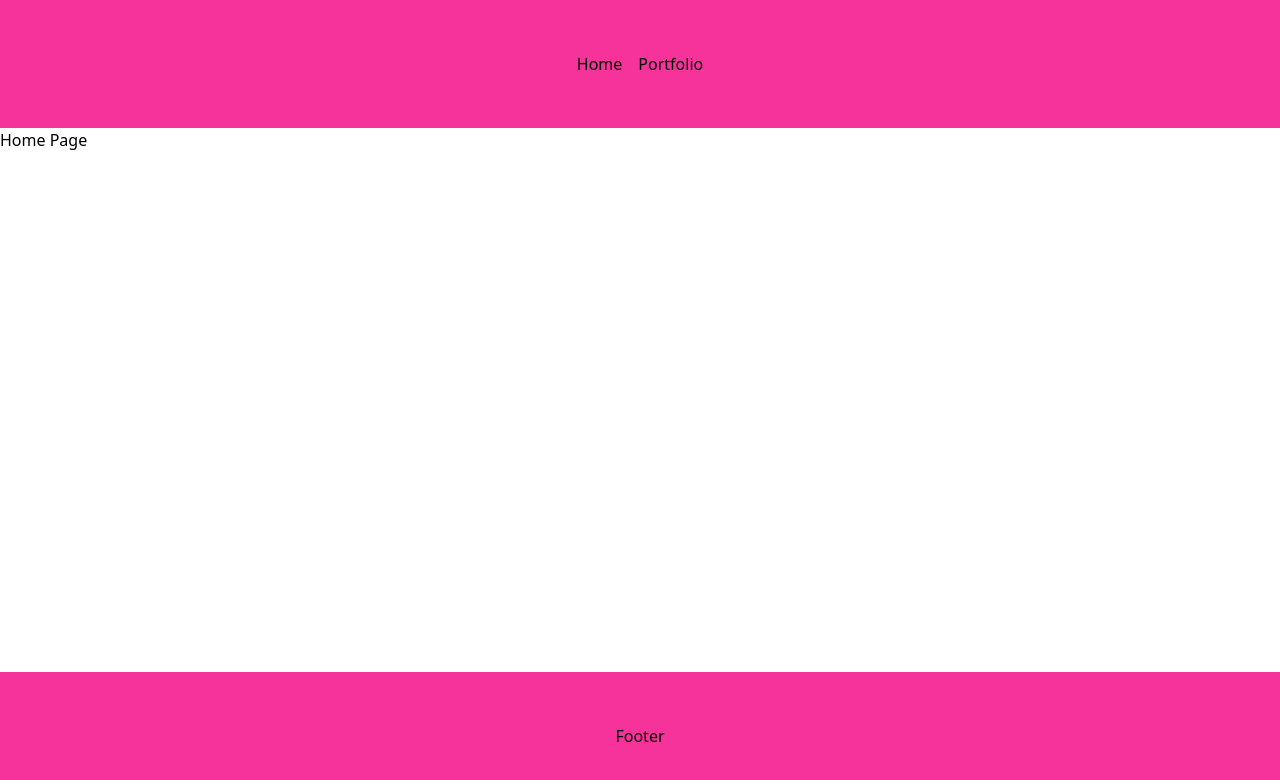
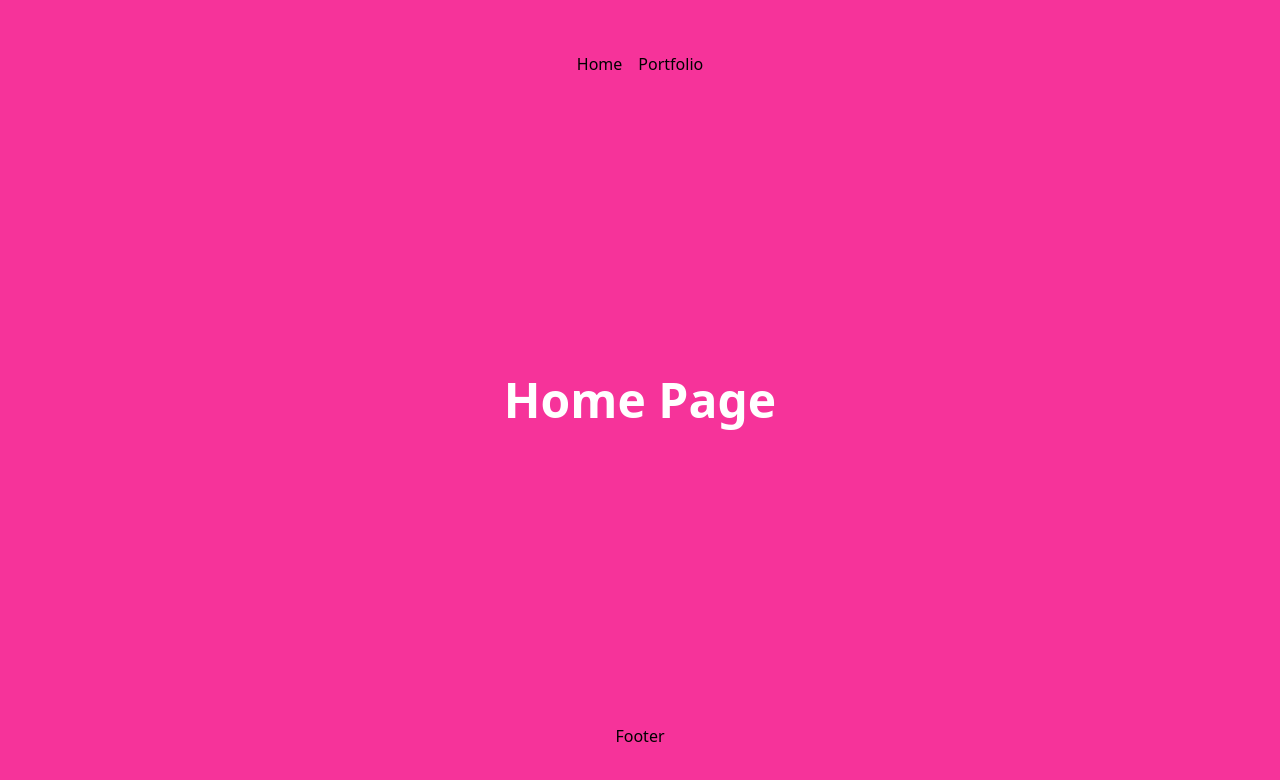
Before and after one commit to dorukozerr/doruk.wtf, a React (Vite) app: page / in a window 1280 px wide. Shown: the top 780 px of the page. Built offline with nearby package versions, Linux system fonts and the light colour scheme.

Commit message:
feat: page change animations
- motion dep added for animations
- layout file updated
- transition configs initialized
- custom page folder and components initialized

```diff
--- a/package.json
+++ b/package.json
@@ -27,6 +27,7 @@
   },
   "dependencies": {
     "@tailwindcss/vite": "^4.1.6",
+    "motion": "^12.10.5",
     "react": "^19.1.0",
     "react-dom": "^19.1.0",
     "react-router-dom": "^7.6.0",
--- a/src/layout/index.tsx
+++ b/src/layout/index.tsx
@@ -1,12 +1,23 @@
-import type { ReactNode } from 'react';
+import { cloneElement } from 'react';
+import { useLocation, useOutlet } from 'react-router-dom';
+import { AnimatePresence } from 'motion/react';
 
 import { Header } from '~/layout/header';
 import { Footer } from '~/layout/footer';
 
-export const Layout = ({ children }: { children: ReactNode }) => (
-  <div className='w-full h-full bg-black flex-col flex justify-start items-start'>
-    <Header />
-    <main className='flex-1 w-full bg-white'>{children}</main>
-    <Footer />
-  </div>
-);
+export const Layout = () => {
+  const location = useLocation();
+  const currentOutlet = useOutlet();
+
+  return (
+    <div className='w-full h-full bg-black flex-col flex justify-start items-start'>
+      <Header />
+      <main className='flex-1 w-full'>
+        <AnimatePresence initial={false} mode='wait'>
+          {cloneElement(currentOutlet ?? <div />, { key: location.pathname })}
+        </AnimatePresence>
+      </main>
+      <Footer />
+    </div>
+  );
+};
--- /dev/null
+++ b/src/lib/motion.ts
@@ -0,0 +1,11 @@
+export const motionVariants = {
+  enter: { y: -20, opacity: 0, filter: 'blur(2px)' },
+  center: { y: 0, opacity: 1, filter: 'blur(0px)' },
+  exit: { y: 20, opacity: 0, filter: 'blur(2px)' }
+};
+
+export const transitionConfig = {
+  type: 'tween',
+  duration: 0.5,
+  ease: 'easeOut'
+};
--- /dev/null
+++ b/src/pages/home.tsx
@@ -0,0 +1,17 @@
+import { motion } from 'motion/react';
+
+import { motionVariants } from '~/lib/motion';
+import { transitionConfig } from '~/lib/motion';
+
+export const Home = () => (
+  <motion.div
+    variants={motionVariants}
+    transition={transitionConfig}
+    initial='enter'
+    animate='center'
+    exit='exit'
+    className='w-full bg-pink-500 h-full flex justify-center items-center'
+  >
+    <h1 className='text-white text-5xl font-extrabold'>Home Page</h1>
+  </motion.div>
+);
--- /dev/null
+++ b/src/pages/portfolio.tsx
@@ -0,0 +1,17 @@
+import { motion } from 'motion/react';
+
+import { motionVariants } from '~/lib/motion';
+import { transitionConfig } from '~/lib/motion';
+
+export const Portfolio = () => (
+  <motion.div
+    variants={motionVariants}
+    transition={transitionConfig}
+    initial='enter'
+    animate='center'
+    exit='exit'
+    className='w-full bg-orange-300 h-full flex justify-center items-center'
+  >
+    <h1 className='text-white text-5xl font-extrabold'>Portfolio Page</h1>
+  </motion.div>
+);
--- a/src/router/index.tsx
+++ b/src/router/index.tsx
@@ -1,17 +1,15 @@
-import { createBrowserRouter, Outlet } from 'react-router-dom';
+import { createBrowserRouter } from 'react-router-dom';
 
 import { Layout } from '~/layout';
+import { Home } from '~/pages/home';
+import { Portfolio } from '~/pages/portfolio';
 
 export const router = createBrowserRouter([
   {
-    element: (
-      <Layout>
-        <Outlet />
-      </Layout>
-    ),
+    element: <Layout />,
     children: [
-      { path: '/', element: <h1>Home Page</h1> },
-      { path: '/portfolio', element: <h1>Portfolio Page</h1> }
+      { path: '/', element: <Home /> },
+      { path: '/portfolio', element: <Portfolio /> }
     ]
   }
 ]);
```
Also changed, not shown: 1 other file (tests, documents, lock files or other folders).
